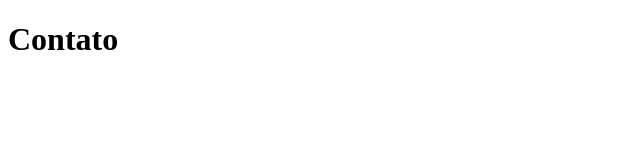
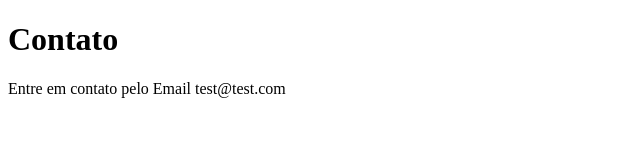
Before and after one commit to SamueldeOliveir4/Sistema-de-Cadastro, a plain HTML site: page contato.html in a window 1280 px wide. Shown: the whole page, without its empty margins (0-640 px from the left). Drawn offline with Linux system fonts and the light colour scheme.

Commit message:
Adicinando email contato

```diff
--- a/contato.html
+++ b/contato.html
@@ -8,5 +8,6 @@
  </head>
  <body>
         <h1>Contato</h1>
+        <p>Entre em contato pelo Email test@test.com</p>
  </body>
  </html>
```
